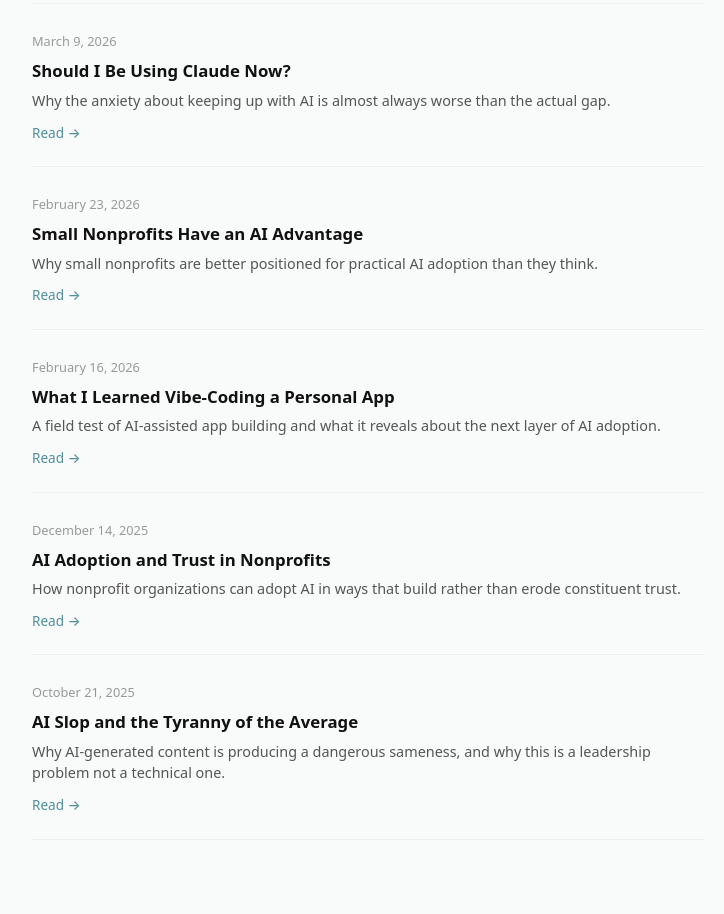
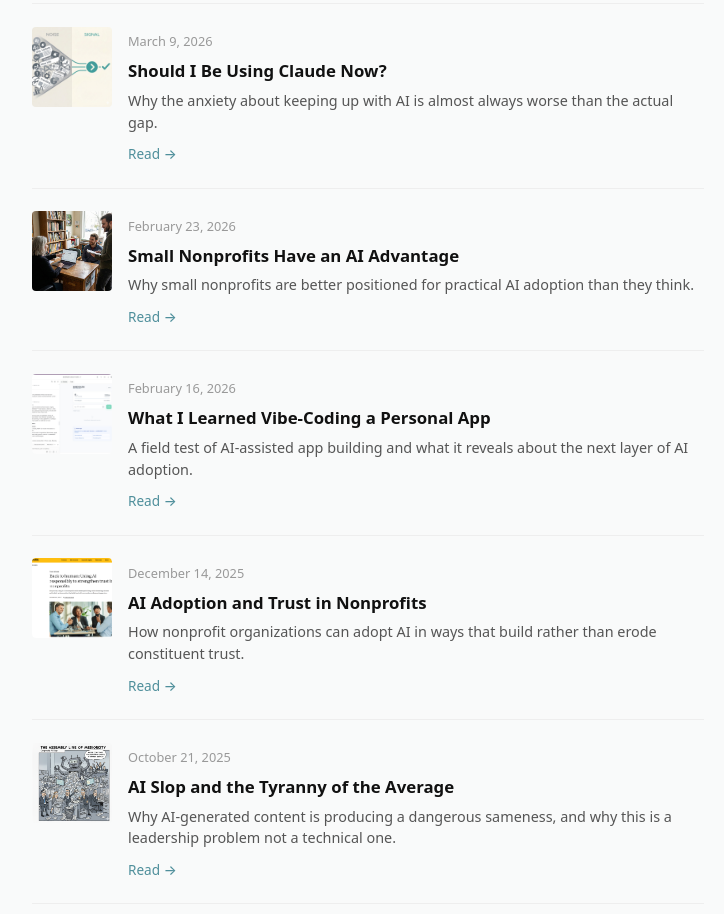
Before and after one commit to mbridges30/bridgesstrategy-site, a plain HTML site: page writing/index.html in a window 1280 px wide. Shown: the part 444-1358 px from the top of the page, without its empty margins (272-996 px from the left). Before the commit the page ends 1324 px from the top, so only its background shows below. Drawn offline with Linux system fonts and the light colour scheme.

Commit message:
Add thumbnail images to writing archive page
- 80x80px thumbnails next to each article entry
- Flexbox layout with image left, text right
- Uses same images from writing/images/

Co-Authored-By: Claude Opus 4.6 (1M context) <noreply@anthropic.com>

```diff
--- a/styles.css
+++ b/styles.css
@@ -394,12 +394,14 @@ a:hover {
 
 /* Writing archive */
 .writing-entry {
-  display: block;
+  display: flex;
+  gap: 1rem;
   padding: 1.25rem 0;
   border-bottom: 1px solid #eee;
   text-decoration: none;
   color: #111;
   transition: background 0.15s;
+  align-items: flex-start;
 }
 
 .writing-entry:first-of-type {
@@ -410,6 +412,20 @@ a:hover {
   text-decoration: none;
   color: #111;
   background: #fafafa;
+}
+
+.writing-thumb {
+  width: 80px;
+  height: 80px;
+  border-radius: 4px;
+  object-fit: cover;
+  flex-shrink: 0;
+  margin-top: 0.15rem;
+}
+
+.writing-entry-text {
+  flex: 1;
+  min-width: 0;
 }
 
 .writing-entry time {
--- a/writing/index.html
+++ b/writing/index.html
@@ -29,38 +29,53 @@
   <main>
 
     <a href="should-i-be-using-claude.html" class="writing-entry">
+      <img src="images/should-i-be-using-claude.jpg" alt="" class="writing-thumb">
+      <div class="writing-entry-text">
         <time>March 9, 2026</time>
         <h3>Should I Be Using Claude Now?</h3>
         <p>Why the anxiety about keeping up with AI is almost always worse than the actual gap.</p>
         <span class="writing-read">Read &rarr;</span>
+      </div>
     </a>
 
     <a href="small-nonprofits-ai-advantage.html" class="writing-entry">
+      <img src="images/small-nonprofits-ai-advantage.jpg" alt="" class="writing-thumb">
+      <div class="writing-entry-text">
         <time>February 23, 2026</time>
         <h3>Small Nonprofits Have an AI Advantage</h3>
         <p>Why small nonprofits are better positioned for practical AI adoption than they think.</p>
         <span class="writing-read">Read &rarr;</span>
+      </div>
     </a>
 
     <a href="vibe-coding-a-personal-app.html" class="writing-entry">
+      <img src="images/vibe-coding-a-personal-app.jpg" alt="" class="writing-thumb">
+      <div class="writing-entry-text">
         <time>February 16, 2026</time>
         <h3>What I Learned Vibe-Coding a Personal App</h3>
         <p>A field test of AI-assisted app building and what it reveals about the next layer of AI adoption.</p>
         <span class="writing-read">Read &rarr;</span>
+      </div>
     </a>
 
     <a href="ai-and-trust-in-nonprofits.html" class="writing-entry">
+      <img src="images/ai-and-trust-in-nonprofits.png" alt="" class="writing-thumb">
+      <div class="writing-entry-text">
         <time>December 14, 2025</time>
         <h3>AI Adoption and Trust in Nonprofits</h3>
         <p>How nonprofit organizations can adopt AI in ways that build rather than erode constituent trust.</p>
         <span class="writing-read">Read &rarr;</span>
+      </div>
     </a>
 
     <a href="ai-slop-tyranny-of-the-average.html" class="writing-entry">
+      <img src="images/ai-slop-tyranny-of-the-average.png" alt="" class="writing-thumb">
+      <div class="writing-entry-text">
         <time>October 21, 2025</time>
         <h3>AI Slop and the Tyranny of the Average</h3>
         <p>Why AI-generated content is producing a dangerous sameness, and why this is a leadership problem not a technical one.</p>
         <span class="writing-read">Read &rarr;</span>
+      </div>
     </a>
 
   </main>
```
Lines whose indentation alone changed are shown as unchanged.
